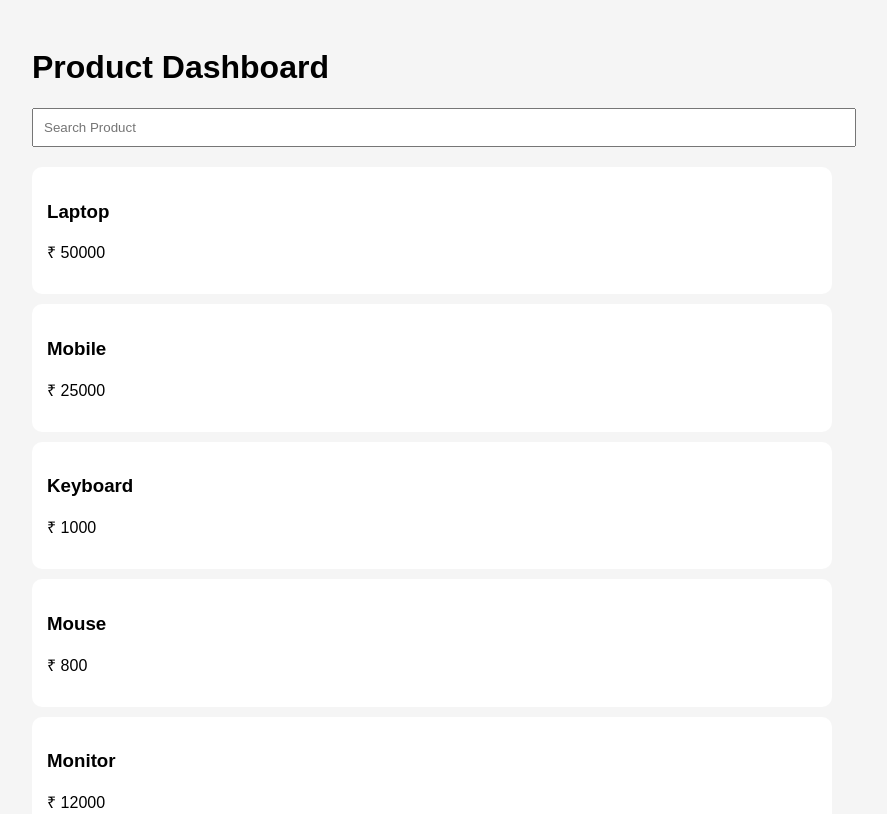
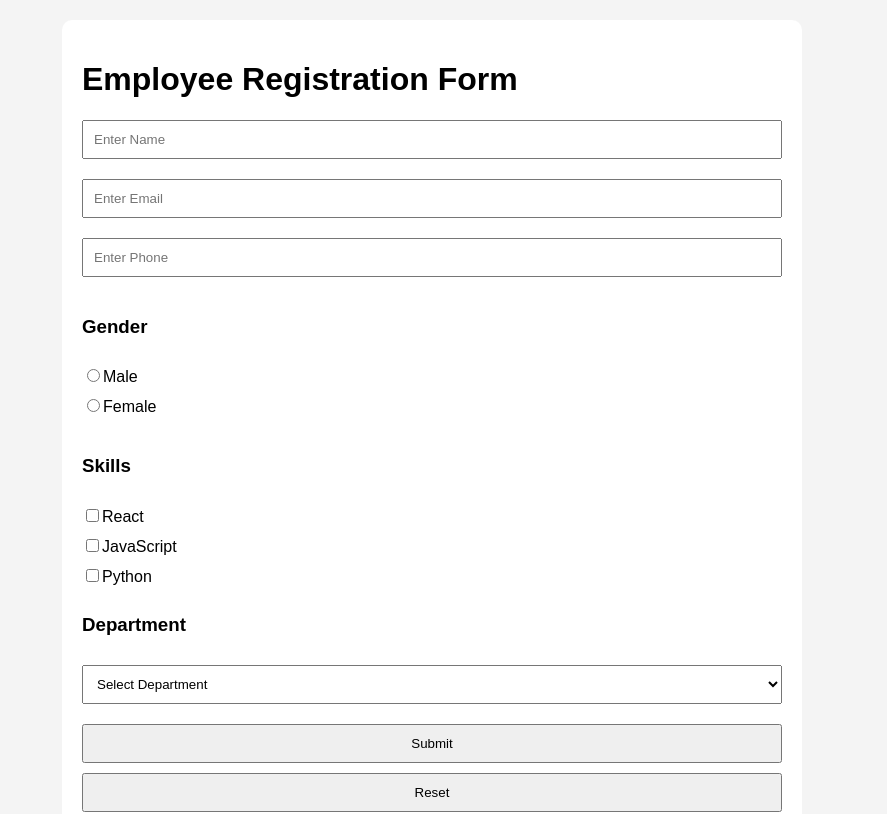
Before and after one commit to Mspatil06/react-learning, a React (Vite) app: page / in a window 1280 px wide. Shown: the top 814 px of the page, without its empty margins (208-1095 px from the left). Built offline with nearby package versions, Linux system fonts and the light colour scheme.

Commit message:
Day 12 Employee Registration Form

```diff
--- a/src/App.css
+++ b/src/App.css
@@ -1,27 +1,30 @@
 body {
  font-family: Arial, sans-serif;
- background: #f5f5f5;
+ background: #f4f4f4;
 }
 .container {
- width: 800px;
- margin: auto;
+ width: 700px;
+ margin: 20px auto;
+ background: white;
  padding: 20px;
-}
-input {
- width: 100%;
- padding: 10px;
- margin-bottom: 20px;
-}
-.card {
- background: white;
- padding: 15px;
- margin-bottom: 10px;
  border-radius: 10px;
 }
-.counter {
- margin-top: 20px;
+form {
+ display: flex;
+ flex-direction: column;
+ gap: 10px;
 }
+input,
+select,
 button {
  padding: 10px;
- margin-right: 10px;
 }
+p {
+ color: red;
+ margin: 0;
+}
+.result {
+ margin-top: 20px;
+ border-top: 1px solid #ddd;
+ padding-top: 15px;
+}
--- a/src/App.jsx
+++ b/src/App.jsx
@@ -1,85 +1,10 @@
-import { useState, useMemo, useCallback } from 'react'
-
-import ProductList from './components/ProductList'
-
-import SearchBox from './components/SearchBox'
-
-import useCounter from './hooks/useCounter'
-
+import EmployeeForm from './components/EmployeeForm'
 import './App.css'
-
 function App() {
-
-  const [search, setSearch] = useState('')
-
-  const { count, increment, decrement } = useCounter()
-
-  const products = [
-
-    { id: 1, name: 'Laptop', price: 50000 },
-
-    { id: 2, name: 'Mobile', price: 25000 },
-
-    { id: 3, name: 'Keyboard', price: 1000 },
-
-    { id: 4, name: 'Mouse', price: 800 },
-
-    { id: 5, name: 'Monitor', price: 12000 }
-
-  ]
-
-  const filteredProducts = useMemo(() => {
-
-    console.log('Filtering Products')
-
-    return products.filter(product =>
-
-      product.name
-
-        .toLowerCase()
-
-        .includes(search.toLowerCase())
-
-    )
-
-  }, [search])
-
-  const handleSearch = useCallback(value => {
-
-    setSearch(value)
-
-  }, [])
-
-  return (
-<div className="container">
-<h1>Product Dashboard</h1>
-<SearchBox
-
-        search={search}
-
-        setSearch={handleSearch}
-
-      />
-<ProductList
-
-        products={filteredProducts}
-
-      />
-<div className="counter">
-<h2>Counter: {count}</h2>
-<button onClick={increment}>
-
-          Increment
-</button>
-<button onClick={decrement}>
-
-          Decrement
-</button>
+ return (
+<div>
+<EmployeeForm />
 </div>
-</div>
-
-  )
-
+ )
 }
-
 export default App
--- /dev/null
+++ b/src/components/EmployeeForm.jsx
@@ -0,0 +1,195 @@
+import { useState } from 'react'
+function EmployeeForm() {
+ const [formData, setFormData] = useState({
+   name: '',
+   email: '',
+   phone: '',
+   gender: '',
+   department: '',
+   skills: []
+ })
+ const [errors, setErrors] = useState({})
+ const [submitted, setSubmitted] = useState(false)
+ const handleChange = e => {
+   const { name, value } = e.target
+   setFormData({
+     ...formData,
+     [name]: value
+   })
+ }
+ const handleSkillChange = e => {
+   const { value, checked } = e.target
+   if (checked) {
+     setFormData({
+       ...formData,
+       skills: [...formData.skills, value]
+     })
+   } else {
+     setFormData({
+       ...formData,
+       skills: formData.skills.filter(
+         skill => skill !== value
+       )
+     })
+   }
+ }
+ const validateForm = () => {
+   let newErrors = {}
+   if (!formData.name) {
+     newErrors.name = 'Name is required'
+   }
+   if (!formData.email) {
+     newErrors.email = 'Email is required'
+   }
+   if (!formData.phone) {
+     newErrors.phone = 'Phone number is required'
+   }
+   if (!formData.gender) {
+     newErrors.gender = 'Select gender'
+   }
+   if (!formData.department) {
+     newErrors.department = 'Select department'
+   }
+   setErrors(newErrors)
+   return Object.keys(newErrors).length === 0
+ }
+ const handleSubmit = e => {
+   e.preventDefault()
+   if (validateForm()) {
+     setSubmitted(true)
+   }
+ }
+ const handleReset = () => {
+   setFormData({
+     name: '',
+     email: '',
+     phone: '',
+     gender: '',
+     department: '',
+     skills: []
+   })
+   setErrors({})
+   setSubmitted(false)
+ }
+ return (
+<div className="container">
+<h1>Employee Registration Form</h1>
+<form onSubmit={handleSubmit}>
+<input
+         type="text"
+         name="name"
+         placeholder="Enter Name"
+         value={formData.name}
+         onChange={handleChange}
+       />
+<p>{errors.name}</p>
+<input
+         type="email"
+         name="email"
+         placeholder="Enter Email"
+         value={formData.email}
+         onChange={handleChange}
+       />
+<p>{errors.email}</p>
+<input
+         type="text"
+         name="phone"
+         placeholder="Enter Phone"
+         value={formData.phone}
+         onChange={handleChange}
+       />
+<p>{errors.phone}</p>
+<h3>Gender</h3>
+<label>
+<input
+           type="radio"
+           name="gender"
+           value="Male"
+           onChange={handleChange}
+         />
+         Male
+</label>
+<label>
+<input
+           type="radio"
+           name="gender"
+           value="Female"
+           onChange={handleChange}
+         />
+         Female
+</label>
+<p>{errors.gender}</p>
+<h3>Skills</h3>
+<label>
+<input
+           type="checkbox"
+           value="React"
+           onChange={handleSkillChange}
+         />
+         React
+</label>
+<label>
+<input
+           type="checkbox"
+           value="JavaScript"
+           onChange={handleSkillChange}
+         />
+         JavaScript
+</label>
+<label>
+<input
+           type="checkbox"
+           value="Python"
+           onChange={handleSkillChange}
+         />
+         Python
+</label>
+<h3>Department</h3>
+<select
+         name="department"
+         value={formData.department}
+         onChange={handleChange}
+>
+<option value="">
+           Select Department
+</option>
+<option value="Development">
+           Development
+</option>
+<option value="Testing">
+           Testing
+</option>
+<option value="HR">
+           HR
+</option>
+</select>
+<p>{errors.department}</p>
+<button type="submit">
+         Submit
+</button>
+<button
+         type="button"
+         onClick={handleReset}
+>
+         Reset
+</button>
+</form>
+     {submitted && (
+<div className="result">
+<h2>Employee Details</h2>
+<p>Name: {formData.name}</p>
+<p>Email: {formData.email}</p>
+<p>Phone: {formData.phone}</p>
+<p>Gender: {formData.gender}</p>
+<p>
+           Skills: {formData.skills.join(', ')}
+</p>
+<p>
+           Department: {formData.department}
+</p>
+</div>
+     )}
+</div>
+ )
+}
+export default EmployeeForm
--- a/src/components/TaskForm.jsx
+++ b/src/components/TaskForm.jsx
@@ -16,8 +16,6 @@ function TaskForm() {
        type="text"
        placeholder="Enter Task"
        value={task}
-       onChange={e => setTask(e.target.value)}
-     />
 <button type="submit">
        Add Task
 </button>
```
